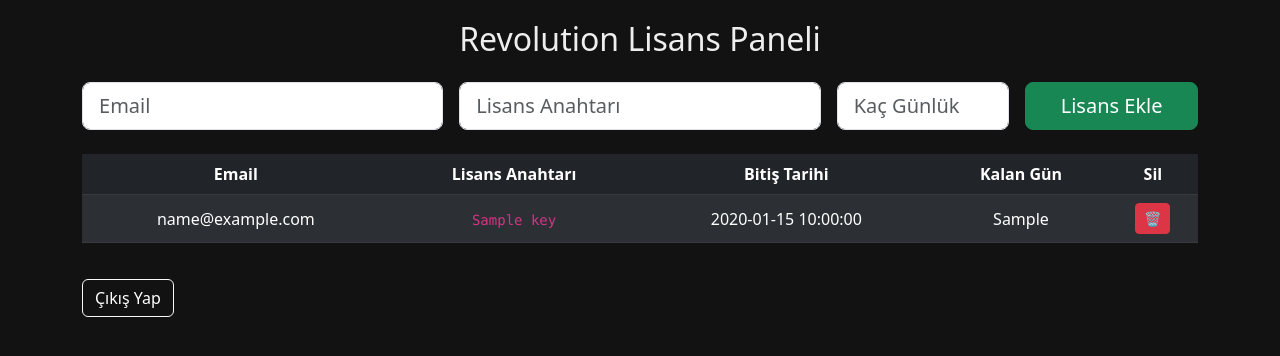
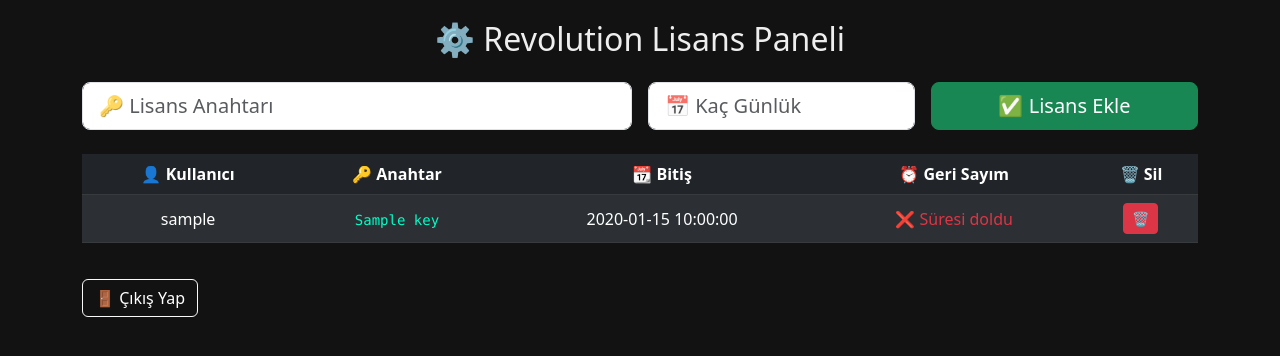
Before and after one commit to onlydead796/revolution_license_server, a Flask app: template templates/index.html in a window 1280 px wide. Shown: the top 356 px of the page. Run offline with Flask 3, Linux system fonts and the light colour scheme; the template is opened without the code that fills it: most values are stand-ins (such as "Sample title", 1, 10 or a date in 2020); some libraries are stand-ins or nearby versions.

Commit message:
index.html

```diff
--- a/templates/index.html
+++ b/templates/index.html
@@ -13,11 +13,11 @@
             padding: 20px;
         }
         .expired {
-            background-color: #dc3545 !important; /* kırmızı */
+            background-color: #dc3545 !important;
             color: white;
         }
         .warning {
-            background-color: #ffc107 !important; /* sarı */
+            background-color: #ffc107 !important;
             color: black;
         }
         .logout {
@@ -26,12 +26,15 @@
             margin-top: 20px;
             display: inline-block;
         }
+        code {
+            color: #00ffc8;
+        }
     </style>
 </head>
 <body>
 
 <div class="container">
-    <h2 class="mb-4 text-center">Revolution Lisans Paneli</h2>
+    <h2 class="mb-4 text-center">⚙️ Revolution Lisans Paneli</h2>
 
     {% with messages = get_flashed_messages(with_categories=true) %}
       {% if messages %}
@@ -45,17 +48,14 @@
     {% endwith %}
 
     <form action="/add_license" method="POST" class="row g-3 mb-4 justify-content-center">
-        <div class="col-md-4 col-12">
-            <input type="email" name="email" class="form-control form-control-lg" placeholder="Email" required />
+        <div class="col-md-6 col-12">
+            <input type="text" name="key" class="form-control form-control-lg" placeholder="🔑 Lisans Anahtarı" required />
         </div>
-        <div class="col-md-4 col-12">
-            <input type="text" name="key" class="form-control form-control-lg" placeholder="Lisans Anahtarı" required />
+        <div class="col-md-3 col-6">
+            <input type="number" name="days" class="form-control form-control-lg" placeholder="📅 Kaç Günlük" required min="1" max="3650" />
         </div>
-        <div class="col-md-2 col-6">
-            <input type="number" name="days" class="form-control form-control-lg" placeholder="Kaç Günlük" required min="1" max="3650" />
-        </div>
-        <div class="col-md-2 col-6 d-grid">
-            <button type="submit" class="btn btn-success btn-lg">Lisans Ekle</button>
+        <div class="col-md-3 col-6 d-grid">
+            <button type="submit" class="btn btn-success btn-lg">✅ Lisans Ekle</button>
         </div>
     </form>
 
@@ -63,22 +63,24 @@
         <table class="table table-striped table-dark align-middle text-center">
             <thead>
                 <tr>
-                    <th>Email</th>
-                    <th>Lisans Anahtarı</th>
-                    <th>Bitiş Tarihi</th>
-                    <th>Kalan Gün</th>
-                    <th>Sil</th>
+                    <th>👤 Kullanıcı</th>
+                    <th>🔑 Anahtar</th>
+                    <th>📆 Bitiş</th>
+                    <th>⏰ Geri Sayım</th>
+                    <th>🗑️ Sil</th>
                 </tr>
             </thead>
             <tbody>
                 {% for lic in licenses %}
                 <tr class="{% if lic.days_left <= 0 %}expired{% elif lic.days_left <= 3 %}warning{% endif %}">
-                    <td>{{ lic.email }}</td>
+                    <td>{{ lic.username }}</td>
                     <td><code>{{ lic.key }}</code></td>
                     <td>{{ lic.expire_date }}</td>
-                    <td>{{ lic.days_left }}</td>
                     <td>
-                        <a href="/delete_license/{{ lic.id }}" class="btn btn-danger btn-sm" onclick="return confirm('Lisansı silmek istediğinize emin misiniz?');" title="Sil">
+                        <span id="countdown-{{ lic.id }}" data-expire="{{ lic.expire_date }}"></span>
+                    </td>
+                    <td>
+                        <a href="/delete_license/{{ lic.id }}" class="btn btn-danger btn-sm" onclick="return confirm('Lisansı silmek istediğinize emin misiniz?');">
                             🗑️
                         </a>
                     </td>
@@ -88,9 +90,41 @@
         </table>
     </div>
 
-    <a href="/logout" class="logout btn btn-outline-light">Çıkış Yap</a>
+    <a href="/logout" class="logout btn btn-outline-light">🚪 Çıkış Yap</a>
 </div>
 
 <script src="https://cdn.jsdelivr.net/npm/bootstrap@5.3.0/dist/js/bootstrap.bundle.min.js"></script>
+
+<script>
+// Canlı geri sayım başlat
+document.addEventListener("DOMContentLoaded", function () {
+    const countdownElements = document.querySelectorAll("span[id^='countdown-']");
+    countdownElements.forEach(el => {
+        const expireDateStr = el.dataset.expire.replace(" ", "T"); // tarih: 2025-08-04 14:20:00
+        const expireTime = new Date(expireDateStr).getTime();
+
+        function updateCountdown() {
+            const now = new Date().getTime();
+            const distance = expireTime - now;
+
+            if (distance <= 0) {
+                el.innerHTML = "<span class='text-danger'>❌ Süresi doldu</span>";
+                return;
+            }
+
+            const days = Math.floor(distance / (1000 * 60 * 60 * 24));
+            const hours = Math.floor((distance % (1000 * 60 * 60 * 24)) / (1000 * 60 * 60));
+            const minutes = Math.floor((distance % (1000 * 60 * 60)) / (1000 * 60));
+            const seconds = Math.floor((distance % (1000 * 60)) / 1000);
+
+            el.innerHTML = `⏳ ${days}g ${hours}s ${minutes}d ${seconds}s`;
+        }
+
+        updateCountdown();
+        setInterval(updateCountdown, 1000);
+    });
+});
+</script>
+
 </body>
 </html>
```
